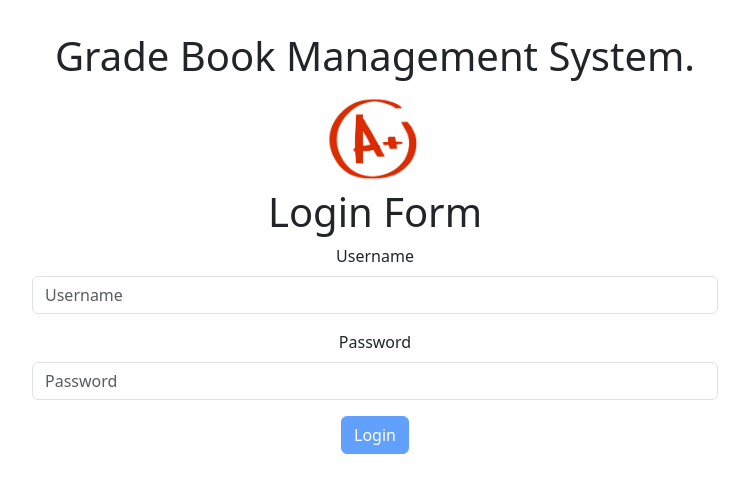
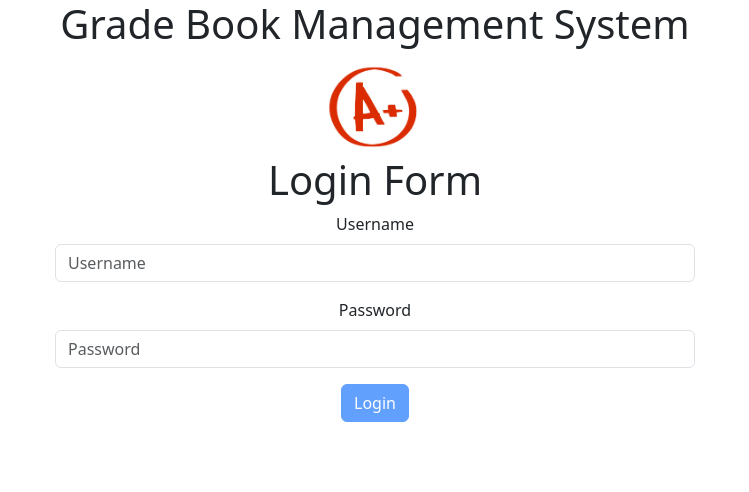
Before and after one commit to Henryarrovin/GradebookManagementSystem, a React (Vite) app in the folder frontend/gradebook-management-system-frontend/: page / in a window 1280 px wide. Shown: the top 492 px of the page, without its empty margins (265-1014 px from the left). Built offline with nearby package versions, Linux system fonts and the light colour scheme.

Commit message:
Made changes iin TeacherDashboard

```diff
--- a/frontend/gradebook-management-system-frontend/src/App.css
+++ b/frontend/gradebook-management-system-frontend/src/App.css
@@ -1,7 +1,7 @@
 #root {
-  max-width: 750px;
+  /* max-width: 750px; */
   margin: 0 auto;
-  padding: 2rem;
+  /* padding: 2rem; */
   text-align: center;
 }
 
--- a/frontend/gradebook-management-system-frontend/src/App.tsx
+++ b/frontend/gradebook-management-system-frontend/src/App.tsx
@@ -6,8 +6,6 @@ import StudentDashboard from "./components/StudentDashboard";
 
 function App() {
   return (
-    <>
-      <h1>Grade Book Management System.</h1>
     <Router>
       <Routes>
         <Route path="/" element={<LoginForm />} />
@@ -15,7 +13,6 @@ function App() {
         <Route path="/student-dashboard" element={<StudentDashboard />} />
       </Routes>
     </Router>
-    </>
   );
 }
 
--- a/frontend/gradebook-management-system-frontend/src/components/LoginForm.tsx
+++ b/frontend/gradebook-management-system-frontend/src/components/LoginForm.tsx
@@ -34,9 +34,11 @@ const LoginForm = () => {
       .then((response) => {
         const token = response.data.accessToken;
         const decodedToken = jwtDecode<CustomJwtPayload>(token);
+        console.log(decodedToken.sub);
+
         const role = decodedToken.role;
-        console.log(role);
-        if (role === "ADMINISTRATOR") {
+        sessionStorage.setItem("jwt", token);
+        if (role === "ADMINISTRATOR" || "TEACHER") {
           navigate("/teacher-dashboard");
         } else if (role === "STUDENT") {
           navigate("/student-dashboard");
@@ -49,10 +51,14 @@ const LoginForm = () => {
 
   return (
     <div>
+      <h1>Grade Book Management System</h1>
       <img src={APlusLogo} alt="A+ logo" width={100} height={100} />
       <h1>Login Form</h1>
-      <form onSubmit={handleSubmit(onSubmit)}>
-        <div className="mb-3">
+      <form
+        onSubmit={handleSubmit(onSubmit)}
+        className="justify-content-center"
+      >
+        <div className="mb-3 d-flex flex-column align-items-center">
           <label htmlFor="username" className="form-label">
             Username
           </label>
@@ -62,12 +68,13 @@ const LoginForm = () => {
             className="form-control"
             type="text"
             placeholder="Username"
+            style={{ width: "50%" }}
           />
           {errors.username && (
             <p className="text-danger">{errors.username.message}</p>
           )}
         </div>
-        <div className="mb-3">
+        <div className="mb-3 d-flex flex-column align-items-center">
           <label htmlFor="password" className="form-label">
             Password
           </label>
@@ -77,6 +84,7 @@ const LoginForm = () => {
             className="form-control"
             type="password"
             placeholder="Password"
+            style={{ width: "50%" }}
           />
           {errors.password && (
             <p className="text-danger">{errors.password.message}</p>
--- a/frontend/gradebook-management-system-frontend/src/components/TeacherDashboard.tsx
+++ b/frontend/gradebook-management-system-frontend/src/components/TeacherDashboard.tsx
@@ -1,7 +1,50 @@
+import axios from "axios";
+import { useEffect, useState } from "react";
+
+interface Course {
+  id: number;
+  name: string;
+}
+
 const TeacherDashboard = () => {
+  const [courses, setCourses] = useState<Course[]>([]);
+  const token = sessionStorage.getItem("jwt");
+
+  useEffect(() => {
+    axios
+      .get("http://localhost:8085/courses/get-all-courses", {
+        headers: {
+          Authorization: `Bearer ${token}`,
+        },
+      })
+      .then((response) => {
+        setCourses(response.data);
+        console.log(response.data);
+      })
+      .catch((error) => {
+        console.error("Error fetching courses:", error);
+      });
+  }, [token]);
   return (
     <div>
-      <h1>Teacher or Admin dashboard</h1>
+      <nav className="card bg-secondary mb-5 p-3">
+        <div className="container-fluid text-center text-white">
+          <h1>Teacher dashboard</h1>
+        </div>
+      </nav>
+
+      <div className="d-flex flex-column justify-content-center align-items-center">
+        {courses.map((course) => (
+          <div
+            className="card m-2 bg-secondary text-white"
+            style={{ width: "60%" }}
+          >
+            <div key={course.id} className="card-body">
+              {course.name}
+            </div>
+          </div>
+        ))}
+      </div>
     </div>
   );
 };
```
Also changed, not shown: frontend/gradebook-management-system-frontend/src/TokenCOntext.ts (deleted), frontend/gradebook-management-system-frontend/src/TokenContext.tsx (deleted). Lines whose indentation alone changed are shown as unchanged.
